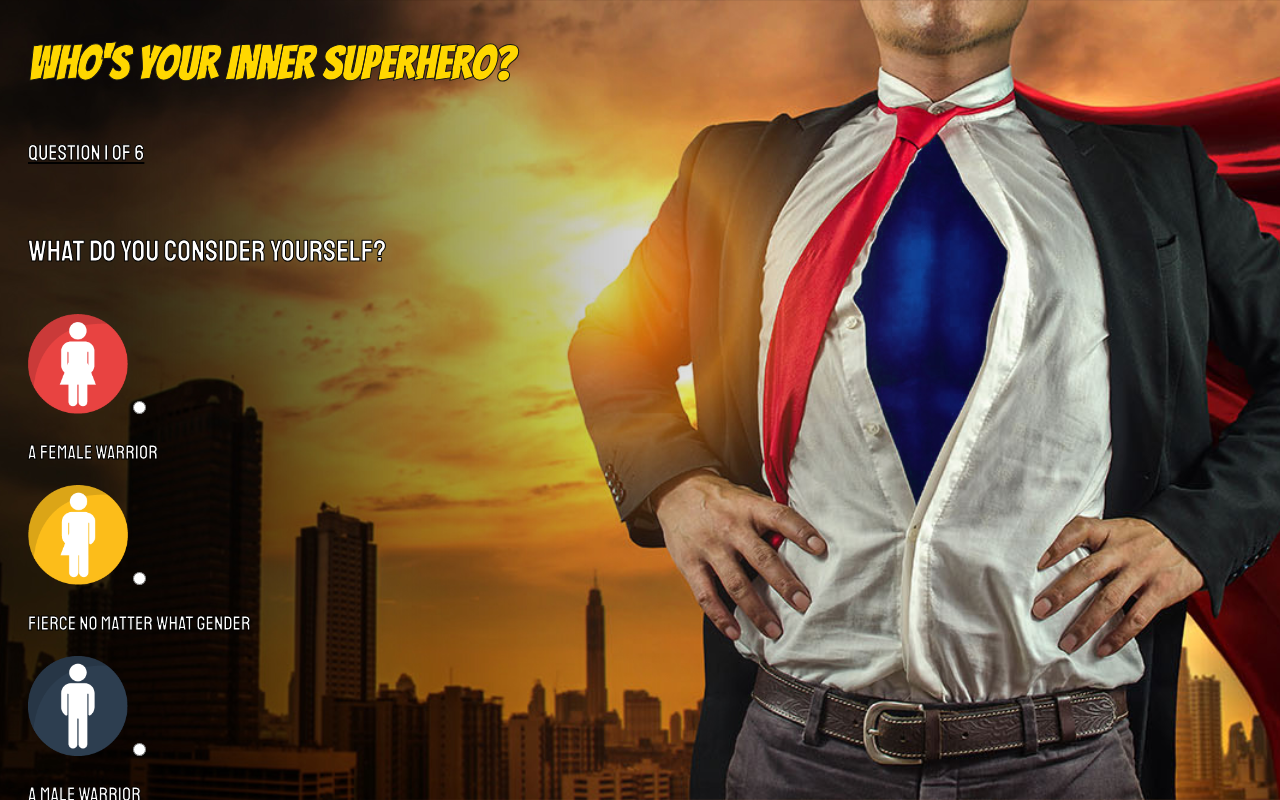
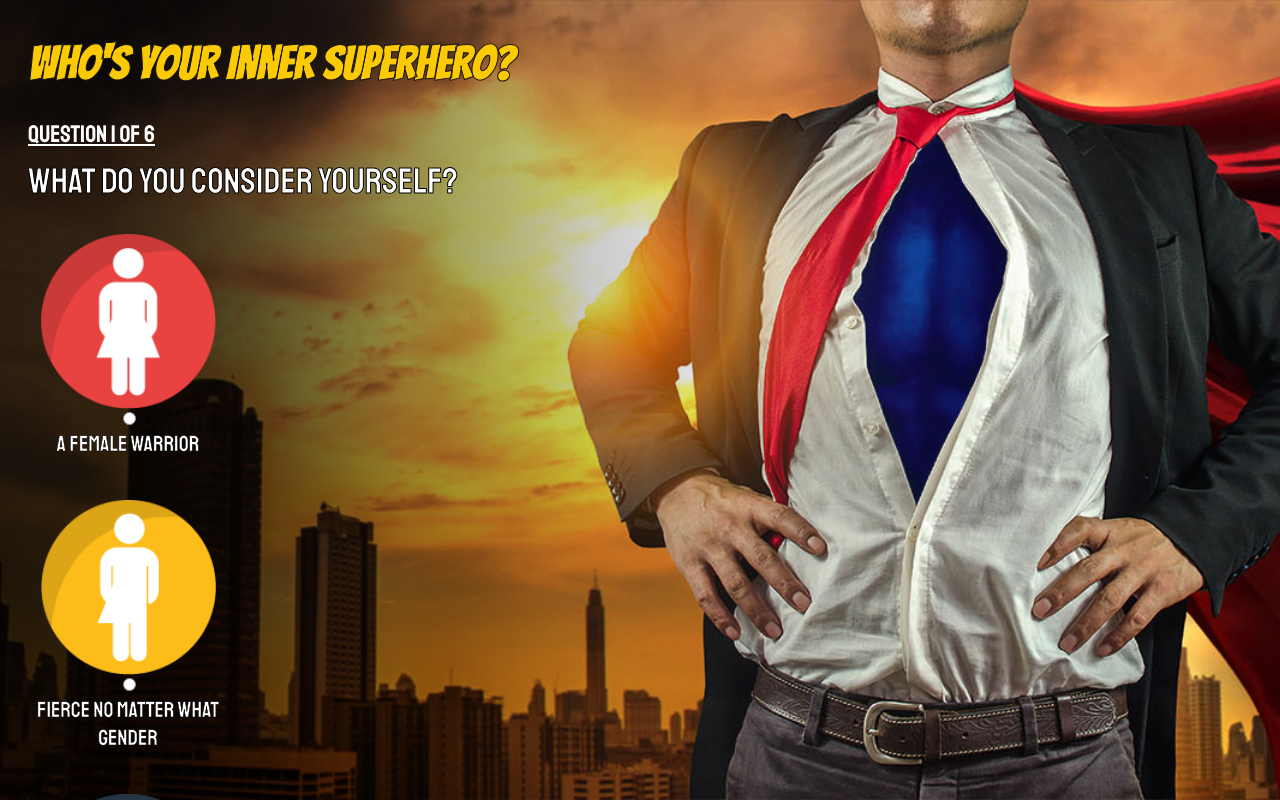
Before and after one commit to ktmm1313/FinalProject, an Angular app: page / in a window 1280 px wide. Shown: the top 800 px of the page. Built offline with nearby package versions, Linux system fonts and the light colour scheme.

Commit message:
pulling Zina's changes in

```diff
--- a/package.json
+++ b/package.json
@@ -28,6 +28,7 @@
     "@angular/compiler": "~11.0.5",
     "@angular/compiler-cli": "^11.0.9",
     "@angular/core": "~11.0.5",
+    "@angular/flex-layout": "^11.0.0-beta.33",
     "@angular/forms": "~11.0.5",
     "@angular/platform-browser": "~11.0.5",
     "@angular/platform-browser-dynamic": "~11.0.5",
--- a/src/app/app.module.ts
+++ b/src/app/app.module.ts
@@ -7,6 +7,7 @@ import { AppRoutingModule } from './app-routing.module';
 import { AppComponent } from './app.component';
 import { QuizComponent } from './quiz/quiz.component';
 import { ResultsComponent } from './results/results.component';
+import { FlexLayoutModule } from '@angular/flex-layout';
 
 @NgModule({
   declarations: [
@@ -18,7 +19,8 @@ import { ResultsComponent } from './results/results.component';
     BrowserModule.withServerTransition({ appId: 'serverApp' }),
     AppRoutingModule,
     HttpClientModule,
-    FormsModule
+    FormsModule,
+    FlexLayoutModule
   ],
   providers: [],
   bootstrap: [AppComponent]
--- a/src/app/quiz/quiz.component.css
+++ b/src/app/quiz/quiz.component.css
@@ -1,29 +1,38 @@
 h2 {
-    color: #000000;
-    font-family: 'Staatliches', cursive;
-    font-weight: lighter;
-    font-size: 30px;
-    padding: 20px;
+  color: #fbca03;
+  font-family: "Staatliches", cursive;
+  -webkit-text-stroke: 1px black;
+  font-weight: normal;
+  font-size: 34px;
+  padding-left: 20px;
+  margin-top: 0;
 }
 
 h3 {
-    color: #000000;
-    font-family: 'Staatliches', cursive;
+  color: white;
+  font-family: "Staatliches", cursive;
   font-weight: lighter;
   font-size: 22px;
   text-decoration: underline;
-    padding: 20px;
+  padding-left: 20px;
+  margin-bottom: 10px;
 }
 
 form {
-    color: rgb(0, 0, 0);
-    /* -webkit-text-stroke: 1px rgb(0, 0, 0); */
-    font-family: 'Staatliches', cursive;
+  color: white;
+  -webkit-text-stroke: 0.25px rgb(0, 0, 0);
+  font-family: "Staatliches", cursive;
   font-weight: lighter;
   font-size: 20px;
   padding-left: 20px;
+  display: flex;
   flex-direction: row;
-    flex-flow: row wrap;
+  flex-wrap: wrap;
+}
+
+.container {
+    display: flex;
+    flex-direction: row;
 }
 
 input {
@@ -31,30 +40,75 @@ input {
 }
 
 .choice {
-    width: 100px;
-    flex-flow: row wrap;
+  width: 125px;
+}
+
+label {
+    width: 125px;
+    display: flex;
+    flex-direction: column;
     align-items: center;
-justify-content: center;
-flex-basis: auto;
     text-align: center;
-flex-direction: row;
+    margin-bottom: 20px;
+}
+
+p {
+    margin-top: 5px;
 }
 
 button {
-    background-image: linear-gradient(10deg, rgb(255, 255, 255), rgb(197, 183, 183), rgb(255, 255, 255));
-    color:  gold;
+  background-image: linear-gradient(
+    10deg,
+    rgb(255, 255, 255),
+    rgb(197, 183, 183),
+    rgb(255, 255, 255)
+  );
+  color: #fbca03;
   -webkit-text-stroke: 1.5px rgb(20, 20, 20);
-    font-family: 'Bangers', cursive;
+  font-family: "Bangers", cursive;
   font-size: 40px;
-    padding: 20px;
+  padding: 5px;
   border-radius: 30px;
   width: 100%;
   text-align: center;
   cursor: pointer;
 }
 
+@media screen and (min-width: 768px) {
+  h2 {
+    color: white;
+    -webkit-text-stroke: 1px rgb(0, 0, 0);
+    font-size: 36px;
+  }
 
-@media screen and (min-width: 768px) {
+  h3 {
+    color: white;
+    font-weight: lighter;
+    font-size: 24px;
+  }
+
+  form {
+    color: white;
+    -webkit-text-stroke: .5px rgb(0, 0, 0);
+    font-size: 22px;
+  }
+
+label {
+    display: flex;
+    flex-direction: column;
+    align-items: center;
+}
+
+label {
+    width: 200px;
+}
+
+  .choice {
+    width: 175px;
+  }
+}
+@media screen and (min-width: 1024px) {
+
     h2 {
         color: white;
         -webkit-text-stroke: 1px rgb(0, 0, 0);
@@ -62,15 +116,20 @@ button {
 
       h3 {
         color: white;
-        -webkit-text-stroke: 1px rgb(0, 0, 0);
+        font-weight: lighter;
       }
 
       form {
         color: white;
-        -webkit-text-stroke: 1px rgb(0, 0, 0);
+        -webkit-text-stroke: .5px rgb(0, 0, 0);
+        font-size: 22px;
       }
 
+      label {
+        width: 200px;
     }
-@media screen and (min-width: 1024px) {
 
+      .choice {
+        width: 175px;
       }
+}
--- a/src/app/quiz/quiz.component.html
+++ b/src/app/quiz/quiz.component.html
@@ -11,7 +11,7 @@
 <div *ngIf="question.group == currentGroup">
 
 <form>
-<div *ngIf="currentGroup == 1;else otherGroup">
+<div class="container" *ngIf="currentGroup == 1;else otherGroup">
 
 <label>
     <img class="choice" src={{question.imageUrl}}>
@@ -20,7 +20,7 @@
 </label>
 </div>
 
-<div>
+<div class="container">
     <ng-template #otherGroup>
 <label>
     <img class="choice" src={{question.imageUrl}}>
--- a/src/app/results/results.component.css
+++ b/src/app/results/results.component.css
@@ -42,15 +42,9 @@ button {
     cursor: pointer;
 }
 
-<<<<<<< HEAD
-button:hover {
-background-color: rgb(165, 164, 164);
-}
-=======
 /* .image {
     align-items: center;
 } */
->>>>>>> 3cf3ebbcfdba27e9b9d570f6cb6f214795db105a
 
 button:hover {
 background-color: rgb(165, 164, 164);
--- a/src/styles.css
+++ b/src/styles.css
@@ -1,13 +1,17 @@
 /* You can add global styles to this file, and also import other style files */
 body {
-    background-color: rgb(197, 183, 183);
+    background-repeat: no-repeat;
+    background-size: cover;
+    background-image: url(../src/assets/red_bkg.png);
+    background-position: center top, -550px 100px;
+    background-attachment: fixed, fixed;
     font-family: 'Bangers', cursive;
     position:absolute;
     width: 100%;
 }
 
 header {
-    color:  gold;
+    color: #FBCA03;
     -webkit-text-stroke: 1px rgb(20, 20, 20);
     font-size: 23px;
     padding-left: 20px;
```
Also changed, not shown: src/assets/red_bkg.png (added), 1 other file (tests, documents, lock files or other folders). Lines whose indentation alone changed are shown as unchanged.
